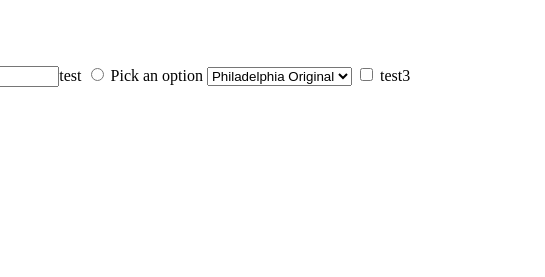
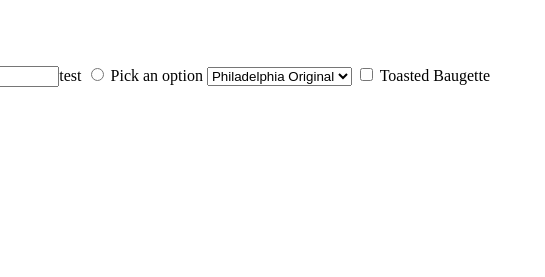
Before and after one commit to DGHZ246/Finally, a plain HTML site: page index.html in a window 1280 px wide. Shown: the part 155-432 px from the top of the page, 412-957 px from the left. Drawn offline with Linux system fonts and the light colour scheme.

Commit message:
name change

```diff
--- a/index.html
+++ b/index.html
@@ -36,7 +36,7 @@
 
             <label>
             <input type="checkbox" name="Toasted Baugette" value="test3">
-            test3
+            Toasted Baugette
             </label>
 
         </form>
```
